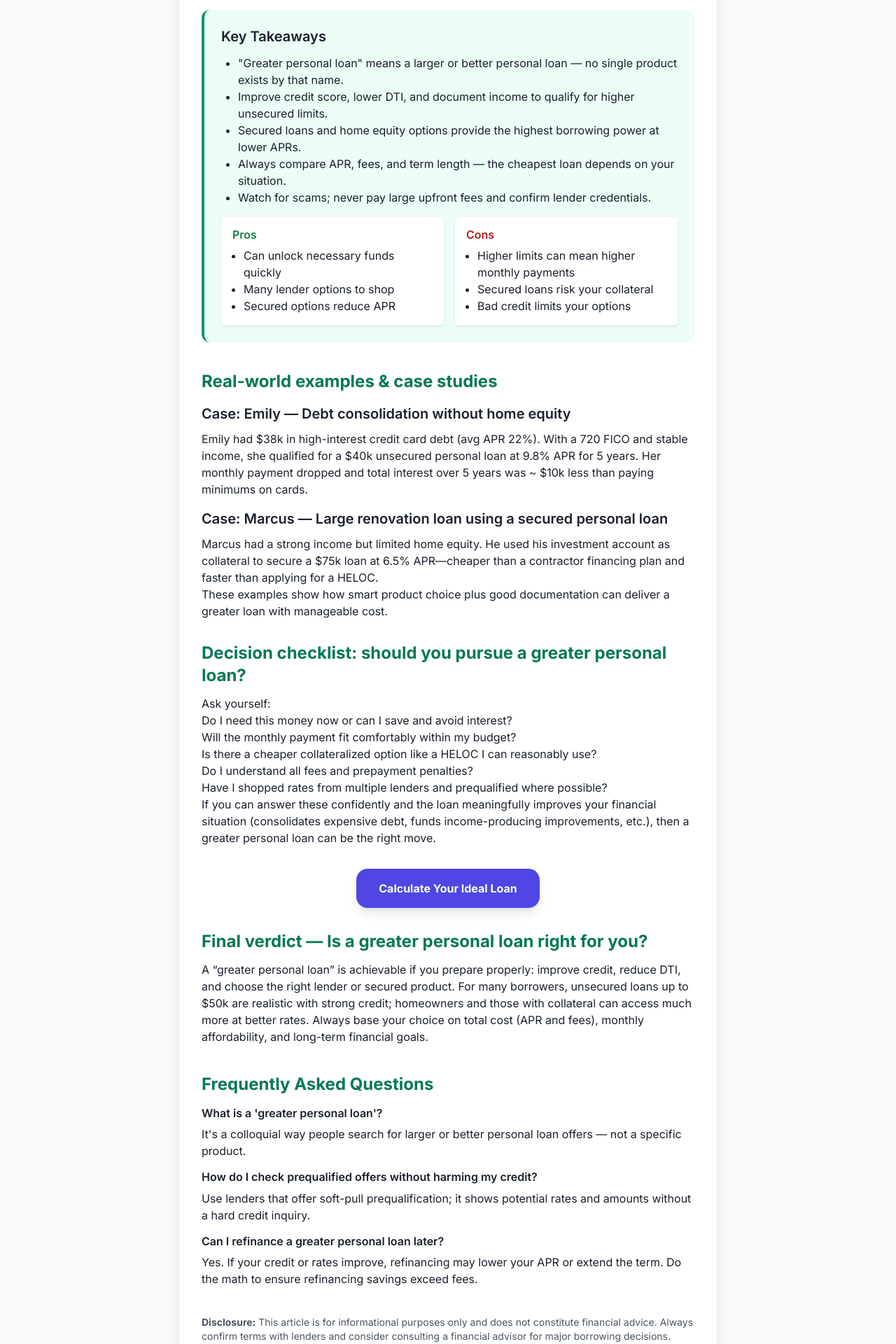
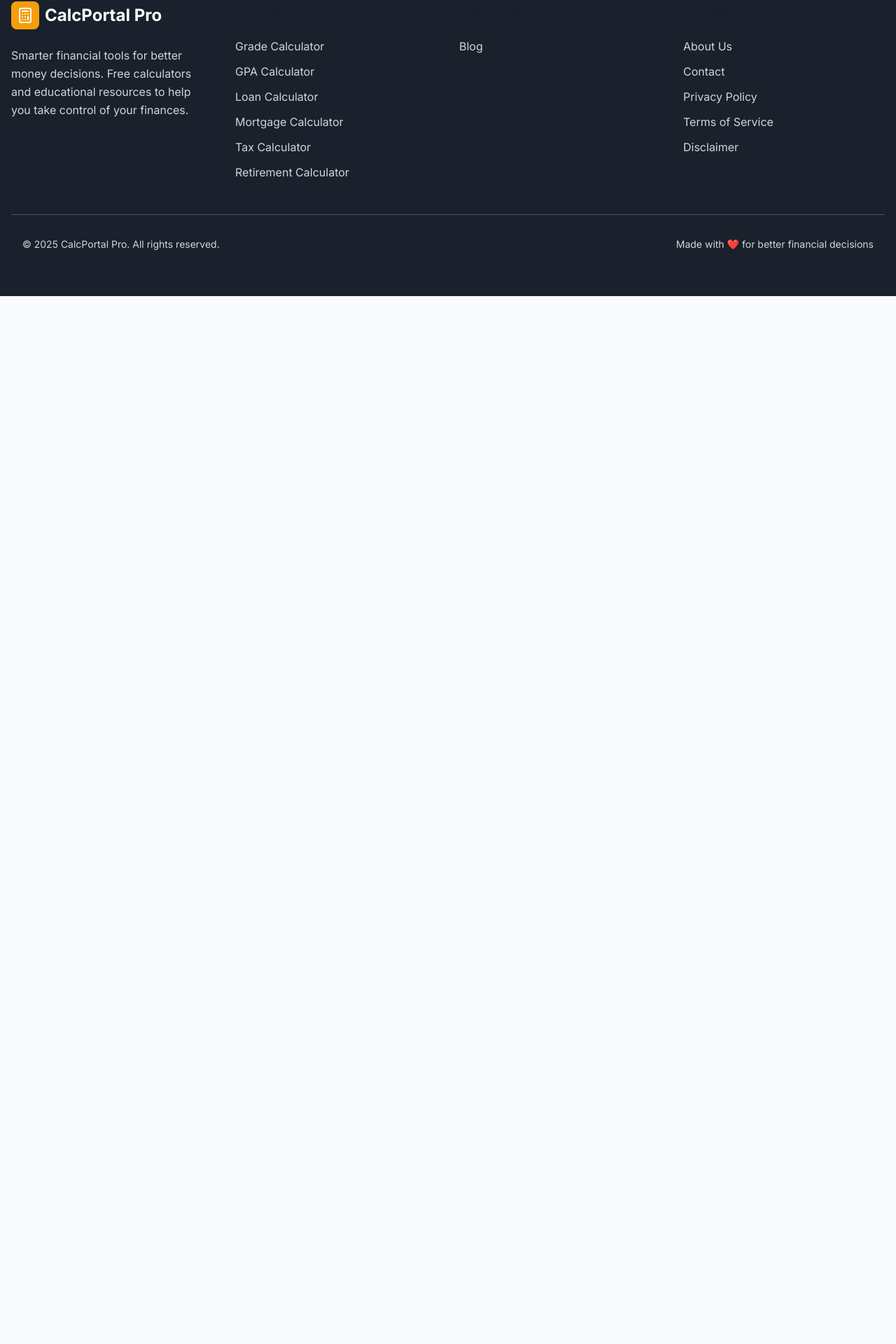
Before and after one commit to LIVETECHTOOLS/calcportalpro, a Next.js app: page /blog/greater-personal-loan-explained in a window 1280 px wide. Shown: the part 4639-6559 px from the top of the page at 70% size. After the commit the page ends 5222 px from the top, so only its background shows below. Built offline with nearby package versions, Linux system fonts and the light colour scheme; a web font is replaced by a local one.

Commit message:
Update page.tsx

```diff
--- a/app/blog/greater-personal-loan-explained/page.tsx
+++ b/app/blog/greater-personal-loan-explained/page.tsx
@@ -1,4 +1,3 @@
-// app/blog/greater-personal-loan-explained/page.tsx
 import React from "react";
 
 export const metadata = {
@@ -110,7 +109,7 @@ export default function GreaterPersonalLoanExplained() {
         {/* Top CTA */}
         <div className="text-center my-6">
           <a
-            href="/calculators/loan-calculator"
+            href="/calculators/loan"
             className="inline-block bg-indigo-600 text-white px-6 py-3 rounded-xl font-semibold shadow hover:bg-indigo-700 transition"
             rel="noopener noreferrer"
           >
@@ -118,7 +117,6 @@ export default function GreaterPersonalLoanExplained() {
           </a>
         </div>
 
-        {/* Introduction */}
         <section>
           <h2 className="text-2xl font-bold text-emerald-700 mt-6">What people mean by a “Greater Personal Loan”</h2>
           <p>
@@ -135,7 +133,6 @@ export default function GreaterPersonalLoanExplained() {
           </p>
         </section>
 
-        {/* Deep dive sections */}
         <section>
           <h2 className="text-2xl font-bold text-emerald-700 mt-8">Types of loans that can deliver a greater amount</h2>
           <p>
@@ -247,7 +244,7 @@ export default function GreaterPersonalLoanExplained() {
         {/* CTA mid-article */}
         <div className="text-center my-8">
           <a
-            href="/calculators/loan-calculator"
+            href="/calculators/loan"
             className="inline-block bg-emerald-600 text-white px-6 py-3 rounded-xl font-semibold shadow hover:bg-emerald-700 transition"
             rel="noopener noreferrer"
           >
@@ -338,126 +335,24 @@ export default function GreaterPersonalLoanExplained() {
             <li>Current utility & address verification if required</li>
           </ol>
           <p className="mt-3">
-            Having clean, organized documentation speeds underwriting and increases your chance of higher offers.
+            Having everything ready can cut approval time from days to hours.
           </p>
         </section>
 
-        <section>
-          <h2 className="text-2xl font-bold text-emerald-700 mt-8">Repayment strategies for large loans (how to keep cost down)</h2>
-          <ul>
-            <li><strong>Choose shorter terms if you can</strong> — paying more monthly reduces total interest.</li>
-            <li><strong>Make biweekly payments</strong> — this effectively adds one extra payment per year, reducing interest.</li>
-            <li><strong>Use windfalls to lower principal</strong> — apply bonuses or tax refunds to principal to shorten term and reduce interest expense.</li>
-            <li><strong>Refinance if rates fall</strong> — re-shop the market after 12–18 months if credit improves or rates drop.</li>
-          </ul>
-        </section>
-
-        {/* Key Takeaways box */}
-        <aside className="bg-emerald-50 border-l-4 border-emerald-600 p-6 rounded-xl my-10">
-          <h3 className="text-xl font-semibold mb-3">Key Takeaways</h3>
-          <ul className="list-disc pl-6">
-            <li>"Greater personal loan" means a larger or better personal loan — no single product exists by that name.</li>
-            <li>Improve credit score, lower DTI, and document income to qualify for higher unsecured limits.</li>
-            <li>Secured loans and home equity options provide the highest borrowing power at lower APRs.</li>
-            <li>Always compare APR, fees, and term length — the cheapest loan depends on your situation.</li>
-            <li>Watch for scams; never pay large upfront fees and confirm lender credentials.</li>
-          </ul>
-          <div className="mt-4 grid grid-cols-1 md:grid-cols-2 gap-4">
-            <div className="bg-white p-4 rounded shadow">
-              <h4 className="font-semibold text-green-700">Pros</h4>
-              <ul className="pl-4 list-disc">
-                <li>Can unlock necessary funds quickly</li>
-                <li>Many lender options to shop</li>
-                <li>Secured options reduce APR</li>
-              </ul>
-            </div>
-            <div className="bg-white p-4 rounded shadow">
-              <h4 className="font-semibold text-red-700">Cons</h4>
-              <ul className="pl-4 list-disc">
-                <li>Higher limits can mean higher monthly payments</li>
-                <li>Secured loans risk your collateral</li>
-                <li>Bad credit limits your options</li>
-              </ul>
-            </div>
-          </div>
-        </aside>
-
-        <section>
-          <h2 className="text-2xl font-bold text-emerald-700 mt-8">Real-world examples & case studies</h2>
-
-          <h3 className="text-xl font-semibold mt-4">Case: Emily — Debt consolidation without home equity</h3>
-          <p>
-            Emily had $38k in high-interest credit card debt (avg APR 22%). With a 720 FICO and stable income, she qualified for a $40k unsecured personal loan at 9.8% APR for 5 years. Her monthly payment dropped and total interest over 5 years was ~ $10k less than paying minimums on cards.
-          </p>
-
-          <h3 className="text-xl font-semibold mt-4">Case: Marcus — Large renovation loan using a secured personal loan</h3>
-          <p>
-            Marcus had a strong income but limited home equity. He used his investment account as collateral to secure a $75k loan at 6.5% APR—cheaper than a contractor financing plan and faster than applying for a HELOC.
-          </p>
-
-          <p>
-            These examples show how smart product choice plus good documentation can deliver a greater loan with manageable cost.
-          </p>
-        </section>
-
-        <section>
-          <h2 className="text-2xl font-bold text-emerald-700 mt-8">Decision checklist: should you pursue a greater personal loan?</h2>
-          <p>Ask yourself:</p>
-          <ul>
-            <li>Do I need this money now or can I save and avoid interest?</li>
-            <li>Will the monthly payment fit comfortably within my budget?</li>
-            <li>Is there a cheaper collateralized option like a HELOC I can reasonably use?</li>
-            <li>Do I understand all fees and prepayment penalties?</li>
-            <li>Have I shopped rates from multiple lenders and prequalified where possible?</li>
-          </ul>
-          <p>
-            If you can answer these confidently and the loan meaningfully improves your financial situation (consolidates expensive debt, funds income-producing improvements, etc.), then a greater personal loan can be the right move.
-          </p>
-        </section>
-
-        {/* CTA & final verdict */}
-        <div className="text-center my-8">
+        {/* Bottom CTA */}
+        <div className="text-center mt-12">
           <a
-            href="/calculators/loan-calculator"
-            className="inline-block bg-indigo-600 text-white px-8 py-4 rounded-2xl font-bold shadow-lg hover:bg-indigo-700 transition"
-            rel="noopener noreferrer"
+            href="/calculators/loan"
+            className="inline-block bg-indigo-600 text-white px-6 py-3 rounded-xl font-semibold shadow hover:bg-indigo-700 transition"
           >
-            Calculate Your Ideal Loan
+            Compare Personal Loan Scenarios
           </a>
         </div>
 
-        <section>
-          <h2 className="text-2xl font-bold text-emerald-700 mt-8">Final verdict — Is a greater personal loan right for you?</h2>
+        <footer className="mt-12 text-sm text-gray-600">
           <p>
-            A “greater personal loan” is achievable if you prepare properly: improve credit, reduce DTI, and choose the right lender or secured product. For many borrowers, unsecured loans up to $50k are realistic with strong credit; homeowners and those with collateral can access much more at better rates. Always base your choice on total cost (APR and fees), monthly affordability, and long-term financial goals.
+            © {new Date().getFullYear()} {siteName}. This article is for informational purposes only and does not constitute financial advice. Always verify rates and terms directly with your lender before applying.
           </p>
-        </section>
-
-        {/* FAQ block */}
-        <section className="my-10">
-          <h2 className="text-2xl font-bold text-emerald-700">Frequently Asked Questions</h2>
-
-          <div className="mt-4">
-            <h3 className="font-semibold">What is a 'greater personal loan'?</h3>
-            <p>It's a colloquial way people search for larger or better personal loan offers — not a specific product.</p>
-          </div>
-
-          <div className="mt-4">
-            <h3 className="font-semibold">How do I check prequalified offers without harming my credit?</h3>
-            <p>Use lenders that offer soft-pull prequalification; it shows potential rates and amounts without a hard credit inquiry.</p>
-          </div>
-
-          <div className="mt-4">
-            <h3 className="font-semibold">Can I refinance a greater personal loan later?</h3>
-            <p>Yes. If your credit or rates improve, refinancing may lower your APR or extend the term. Do the math to ensure refinancing savings exceed fees.</p>
-          </div>
-        </section>
-
-        <footer className="text-sm text-gray-600 mt-8">
-          <p>
-            <strong>Disclosure:</strong> This article is for informational purposes only and does not constitute financial advice. Always confirm terms with lenders and consider consulting a financial advisor for major borrowing decisions.
-          </p>
-          <p className="mt-2">Published by {siteName} — helping you make smarter financial choices.</p>
         </footer>
       </article>
     </main>
```
